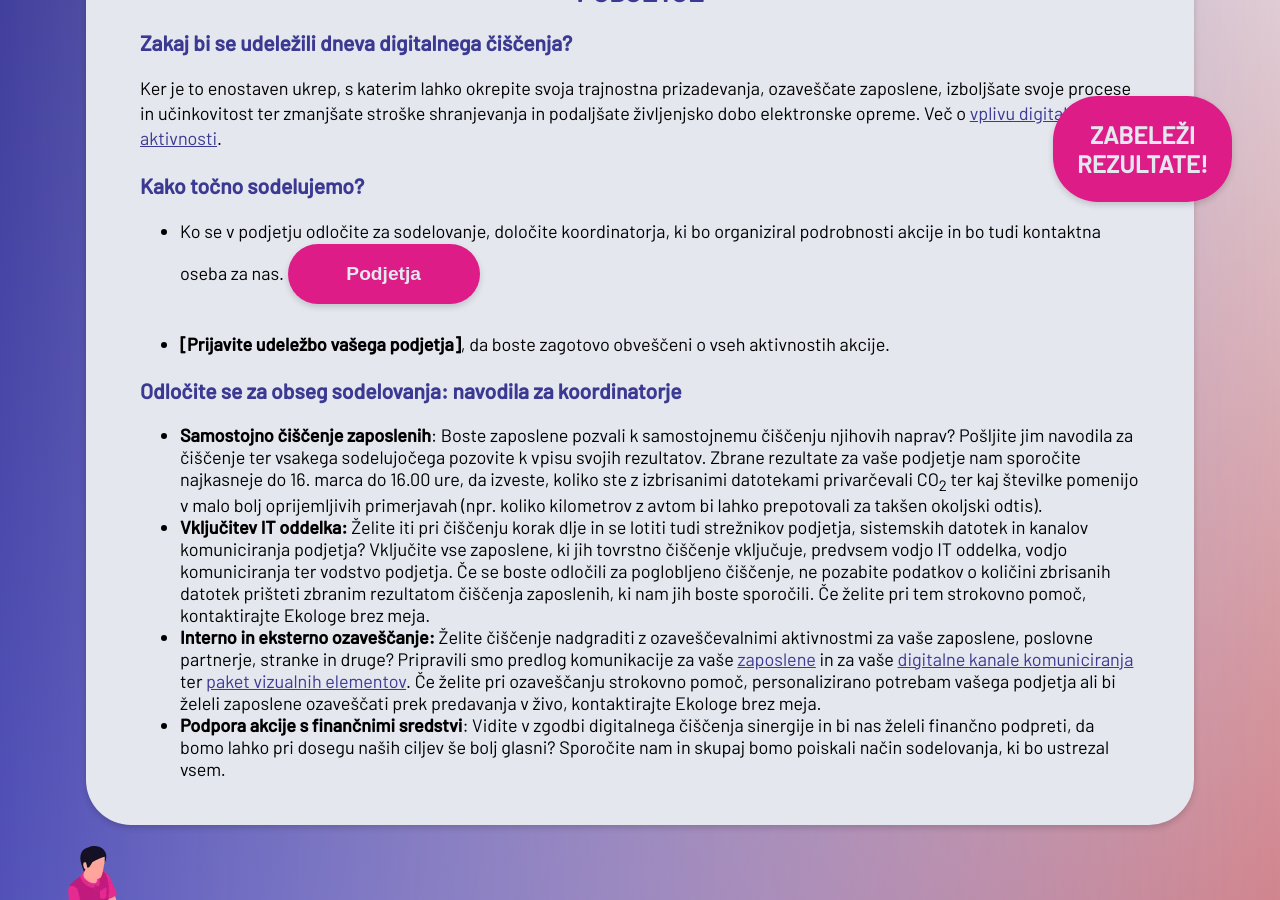
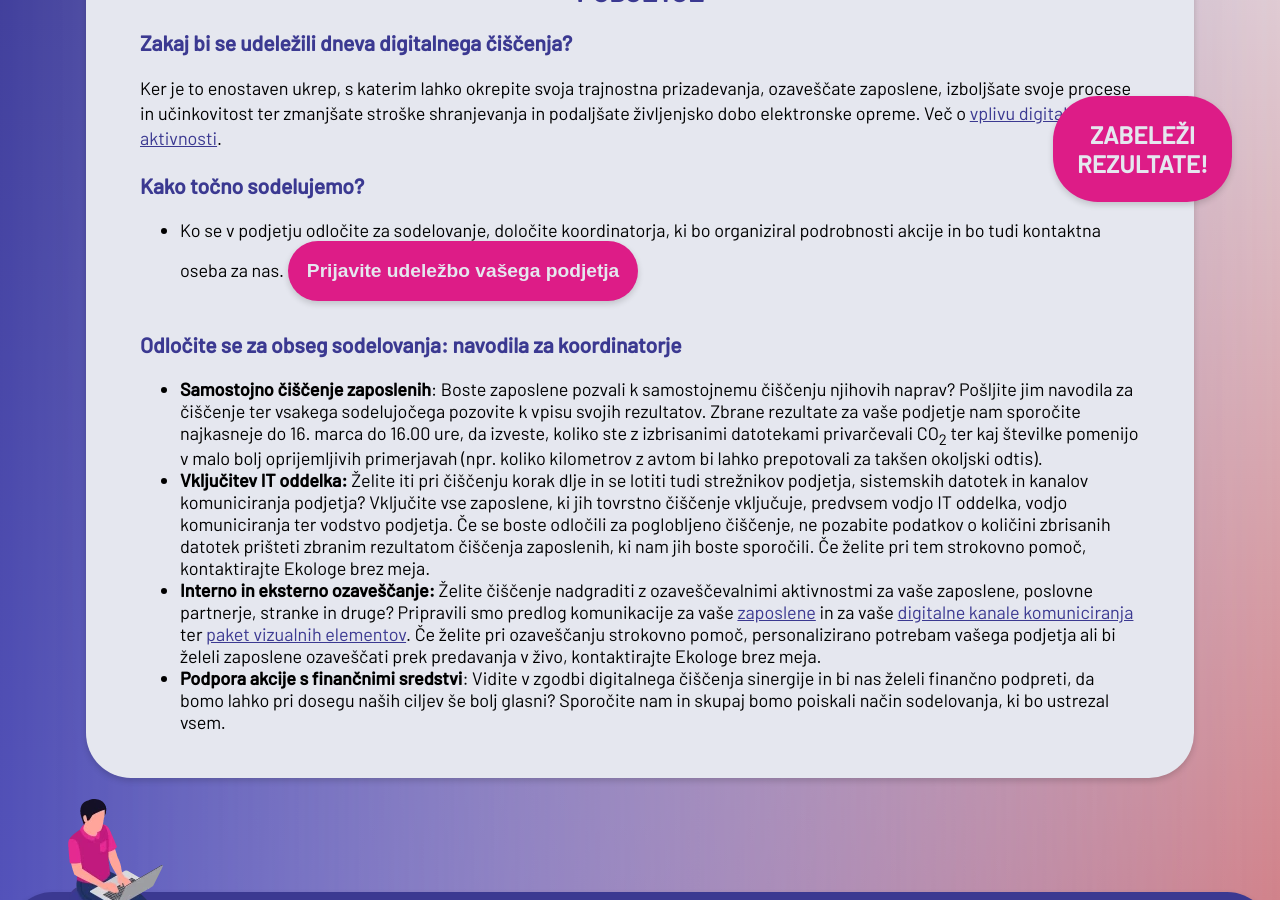
Before and after one commit to ewba/dcd-si, a Jekyll site: the page built from podjetje.md, in a window 1280 px wide and 900 px high, scrolled down 344 px. Built offline with Jekyll 4.4.1, drawn with Linux system fonts in a browser that asks for light colours.

Commit message:
Update podjetje.md

```diff
--- a/podjetje.md
+++ b/podjetje.md
@@ -13,10 +13,8 @@ Ker je to enostaven ukrep, s katerim lahko okrepite svoja trajnostna prizadevanj
 ### Kako točno sodelujemo?
 - Ko se v podjetju odločite za sodelovanje, določite koordinatorja, ki bo organiziral podrobnosti akcije in bo tudi kontaktna oseba za nas.
 <button>
-		<a href="[podjetje.html](https://docs.google.com/forms/d/e/1FAIpQLSfiXjBaKTUFIcxyFzyItF_W5thrnq_cFoCVBJF72FZeEIkLiQ/viewform)">Podjetja</a>
-	</button>
-
-- **[Prijavite udeležbo vašega podjetja]**, da boste zagotovo obveščeni o vseh aktivnostih akcije.
+		<a href="[podjetje.html](https://docs.google.com/forms/d/e/1FAIpQLSfiXjBaKTUFIcxyFzyItF_W5thrnq_cFoCVBJF72FZeEIkLiQ/viewform)">Prijavite udeležbo vašega podjetja</a>
+</button>
 
 ### Odločite se za obseg sodelovanja: navodila za koordinatorje
 - **Samostojno čiščenje zaposlenih**: Boste zaposlene pozvali k samostojnemu čiščenju njihovih naprav? Pošljite jim navodila za čiščenje ter vsakega sodelujočega pozovite k vpisu svojih rezultatov. Zbrane rezultate za vaše podjetje nam sporočite najkasneje do 16. marca do 16.00 ure, da izveste, koliko ste z izbrisanimi  datotekami privarčevali  CO<sub>2</sub> ter kaj številke pomenijo v malo bolj oprijemljivih primerjavah (npr. koliko kilometrov z avtom bi lahko prepotovali za takšen okoljski odtis).
```
